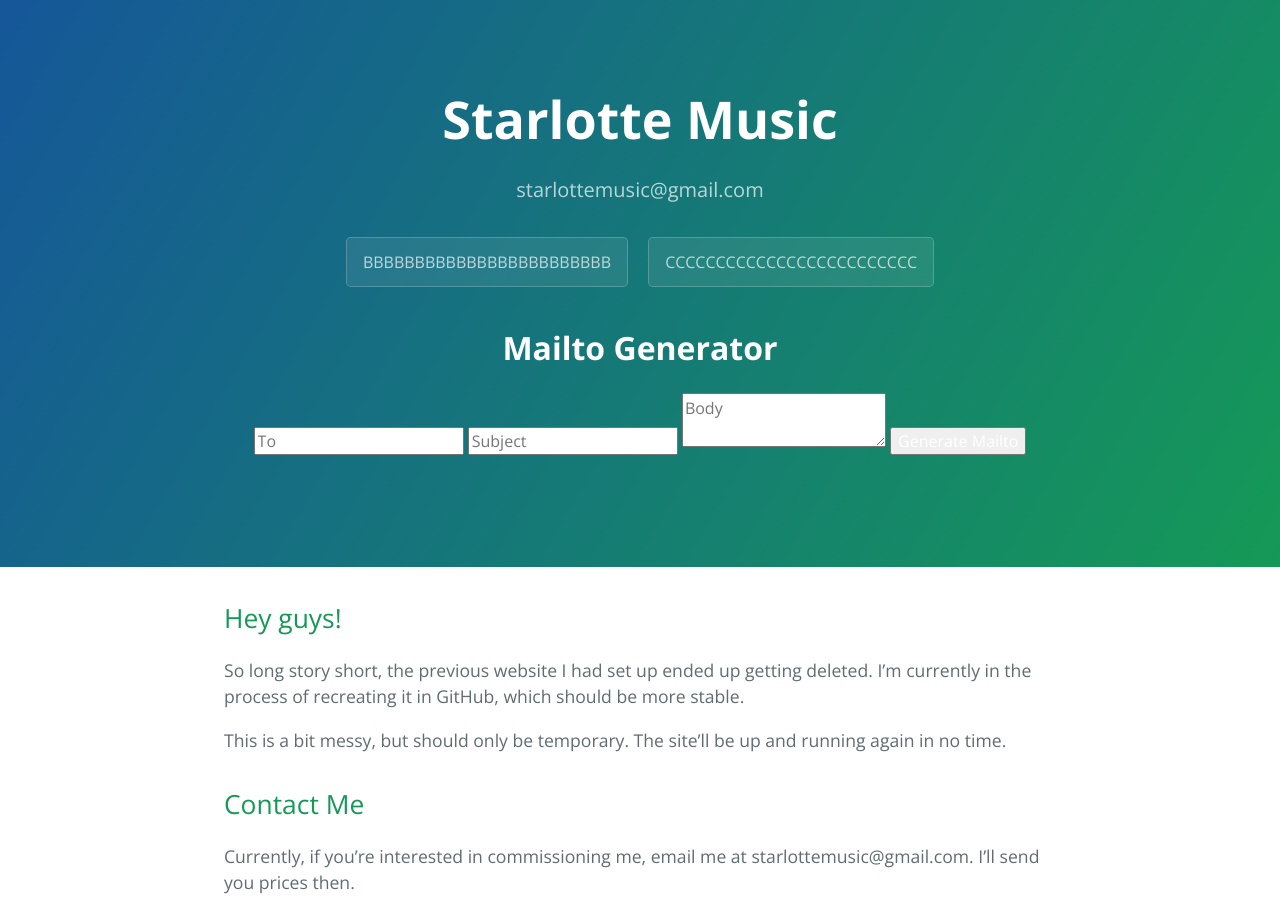
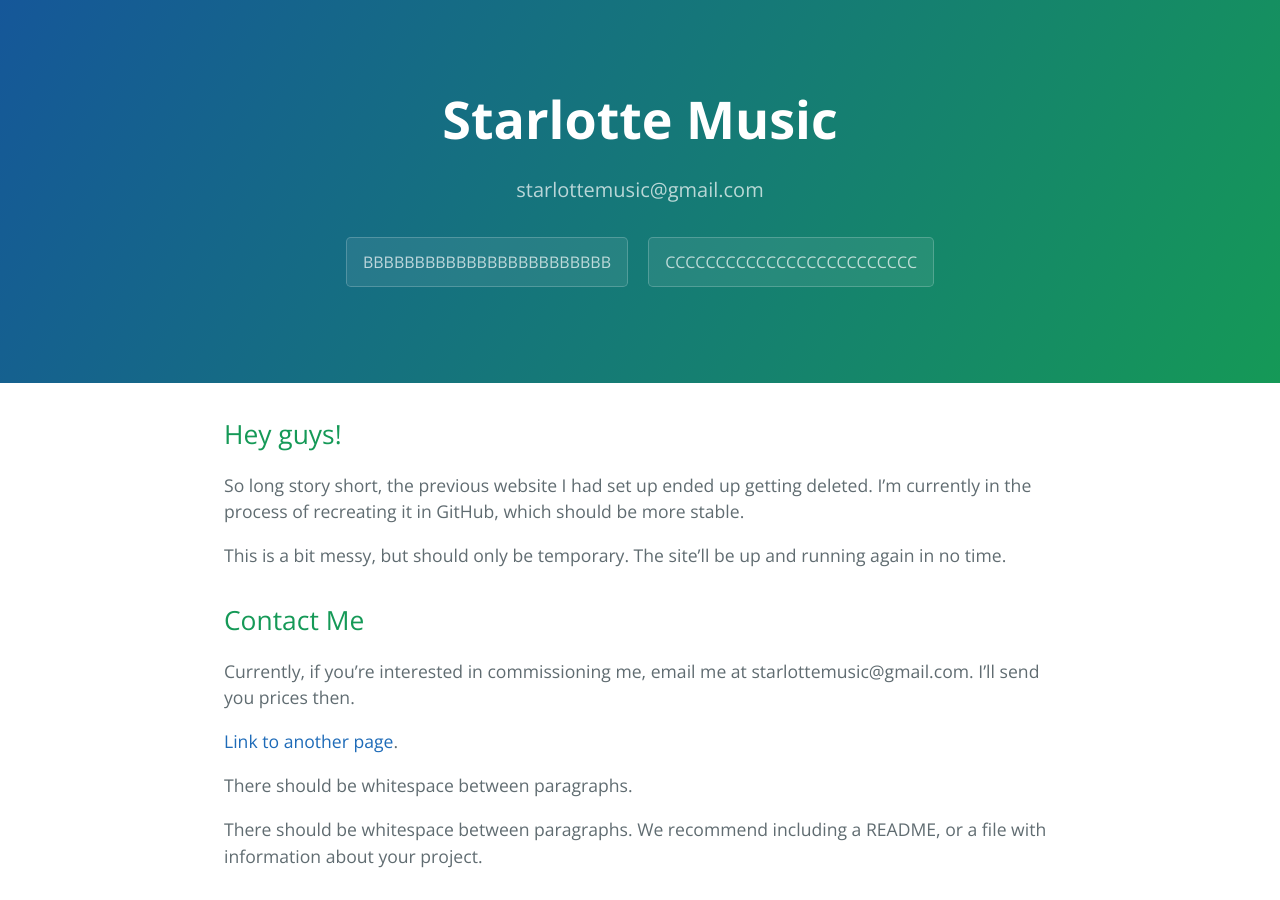
Before and after one commit to starlottemusic/starlottemusic.github.io, a Jekyll site: the page built from index.md, in a window 1280 px wide and 900 px high. Built offline with Jekyll 4.4.1, drawn with Linux system fonts in a browser that asks for light colours.

Commit message:
Update default.html

```diff
--- a/_layouts/default.html
+++ b/_layouts/default.html
@@ -30,18 +30,9 @@
         <a href="{{ site.github.repository_url }}" class="btn">AAAAAAAAAAAAAAAAAAAAAAAAAAAAAAA</a>
       {% endif %}
       {% if site.show_downloads %}
-        <a href="{{ site.github.zip_url }}" class="btn">BBBBBBBBBBBBBBBBBBBBBBBB</a>
+        <a href="{{ mailto:starlottemusic@gmail.com?body=Song%20Type%20(See%20Pricing%20Guide)%3A%0A%0A%0ADescribe%20Your%20Song%3A%0A%0A%0AIdeal%20Song%20Length%3A%0A%0A%0AAdditional%20Information%3A }}" class="btn">BBBBBBBBBBBBBBBBBBBBBBBB</a>
         <a href="{{ site.github.tar_url }}" class="btn">CCCCCCCCCCCCCCCCCCCCCCCCC</a>
       {% endif %}
-<h1>Mailto Generator</h1>
-<div data-wrapper></div>
-<form>
-  <input type=email id=to placeholder=To required>
-  <input type=text id=subject placeholder=Subject>
-  <textarea id=body placeholder=Body></textarea>
-  <input type=button data-button=outline value="Generate Mailto" onclick=buildString()>
-</form>
-<pre id=link></pre>
     </header>
 
     <main id="content" class="main-content" role="main">
```
